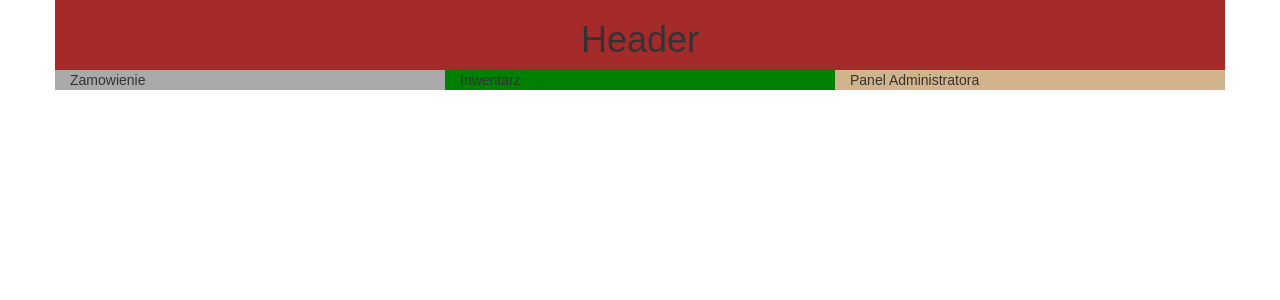
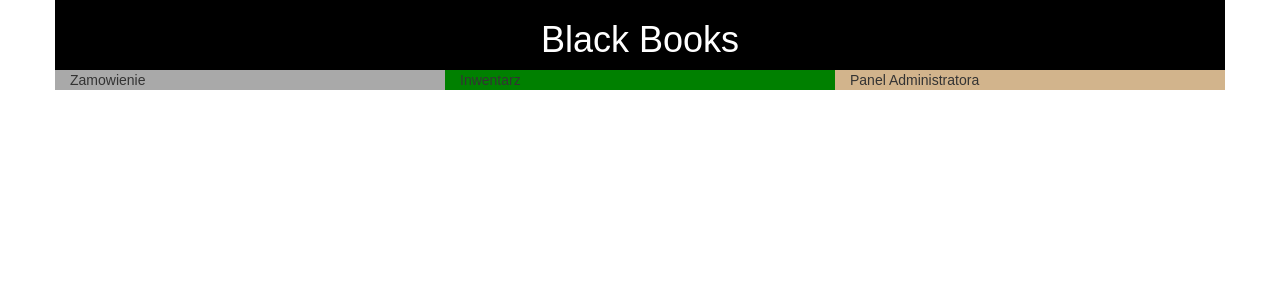
Before and after one commit to clockworkjava/react-basics, a React (Create React App) app: page / in a window 1280 px wide. Shown: the top 300 px of the page. Built offline with nearby package versions, Linux system fonts and the light colour scheme.

Commit message:
Introducing state

```diff
--- a/src/components/Header.js
+++ b/src/components/Header.js
@@ -2,10 +2,47 @@ import React from 'react';
 
 class Header extends React.Component {
 
+    constructor() {
+        super();
+        this.state = {
+            bookstoreName : "Black Books",
+            clicked : true,
+            textColor : "white",
+            backgroundColor : "black"
+        }
+    }
+
+    handleClick = () => {
+
+        if(this.state.clicked) {
+            this.setState({
+                bookstoreName : "White Books",
+                textColor : "black",
+                backgroundColor : "white"
+            })
+        } else {
+            this.setState({
+                bookstoreName : "Black Books",
+                textColor : "white",
+                backgroundColor : "black"
+
+            })
+        }
+        this.setState({
+            clicked : !this.state.clicked
+        })
+    }
+
     render() {
+
+        let headerCss = {
+            color : this.state.textColor,
+            backgroundColor : this.state.backgroundColor
+        }
+
         return (
-            <div className="row header">
-                <center><h1>Header</h1></center>
+            <div className="row header" style={headerCss} onClick={this.handleClick}>
+                <center><h1>{this.state.bookstoreName}</h1></center>
             </div>
         );
     }
```
